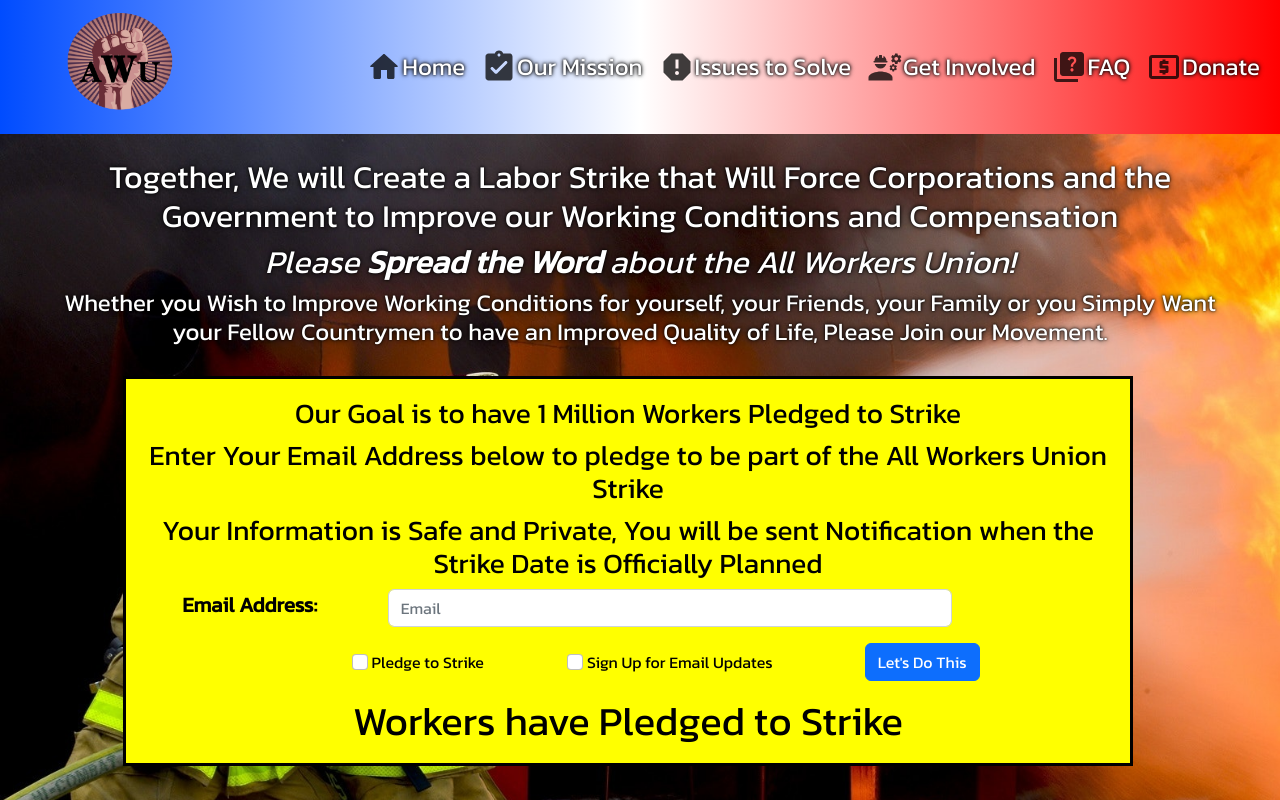
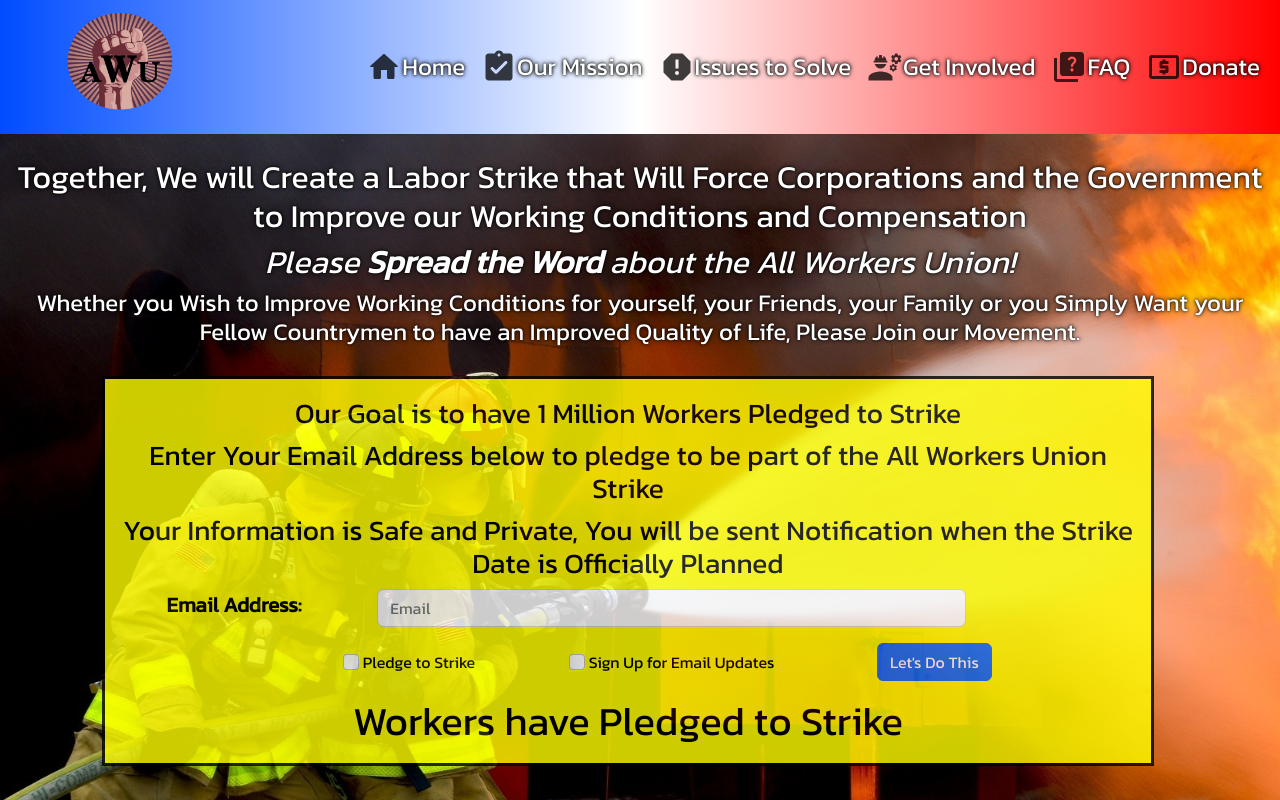
Before and after one commit to mpollachek/sideProjectFrontend, a React (Create React App) app: page /GetInvolved in a window 1280 px wide. Shown: the top 800 px of the page. Built offline with nearby package versions, Linux system fonts and the light colour scheme; no server answers.

Commit message:
small fixes

```diff
--- a/src/pages/GetInvolved.js
+++ b/src/pages/GetInvolved.js
@@ -95,7 +95,7 @@ const GetInvolved = () => {
           color: "#fff",
         }}
       >
-        <Col className="text-center my-4 lrmargin blshadow">
+        <Col className="text-center my-4 blshadow">
           <h2>
             Together, We will Create a Labor Strike that Will Force Corporations
             and the Government to Improve our Working Conditions and
@@ -115,7 +115,7 @@ const GetInvolved = () => {
 
         {/* Pledge Banner */}
         <Row>
-          <Col className="banner1 text-center lrmargin10">
+          <Col className="banner1 text-center offset-1 col-10">
             <h3 className="my-2">
               Our Goal is to have 1 Million Workers Pledged to Strike
             </h3>
--- a/src/pages/HomePage.css
+++ b/src/pages/HomePage.css
@@ -46,8 +46,7 @@
   padding-bottom: 10px;
   padding-left: 10px;
   padding-right: 10px;
-  margin-left: 10%;
-  margin-right: 10%;
+  opacity: 0.8;
 }
 
 .banner2 {
--- a/src/pages/HomePage.js
+++ b/src/pages/HomePage.js
@@ -93,7 +93,7 @@ const HomePage = () => {
       // animate={{ y: [-500, 0, -75, 0, -25, 0], times: [null, .8, .87, .94, .97, 1] }}
       // transition={{ delay: 1, duration: 1.5, type: "spring" }}
       >
-      <Row className='banner1 text-center'>
+      <Row className='banner1 text-center offset-1 col-10'>
         <h1><Link to='/GetInvolved'>Join Our Movement</Link></h1>
         <h3>We Are Organizing a <b>Million Man Strike</b> to Negotiate with the Government</h3>
         <h3>Together we have the Power to Demand Fair Compensation for our Labor</h3>
```
